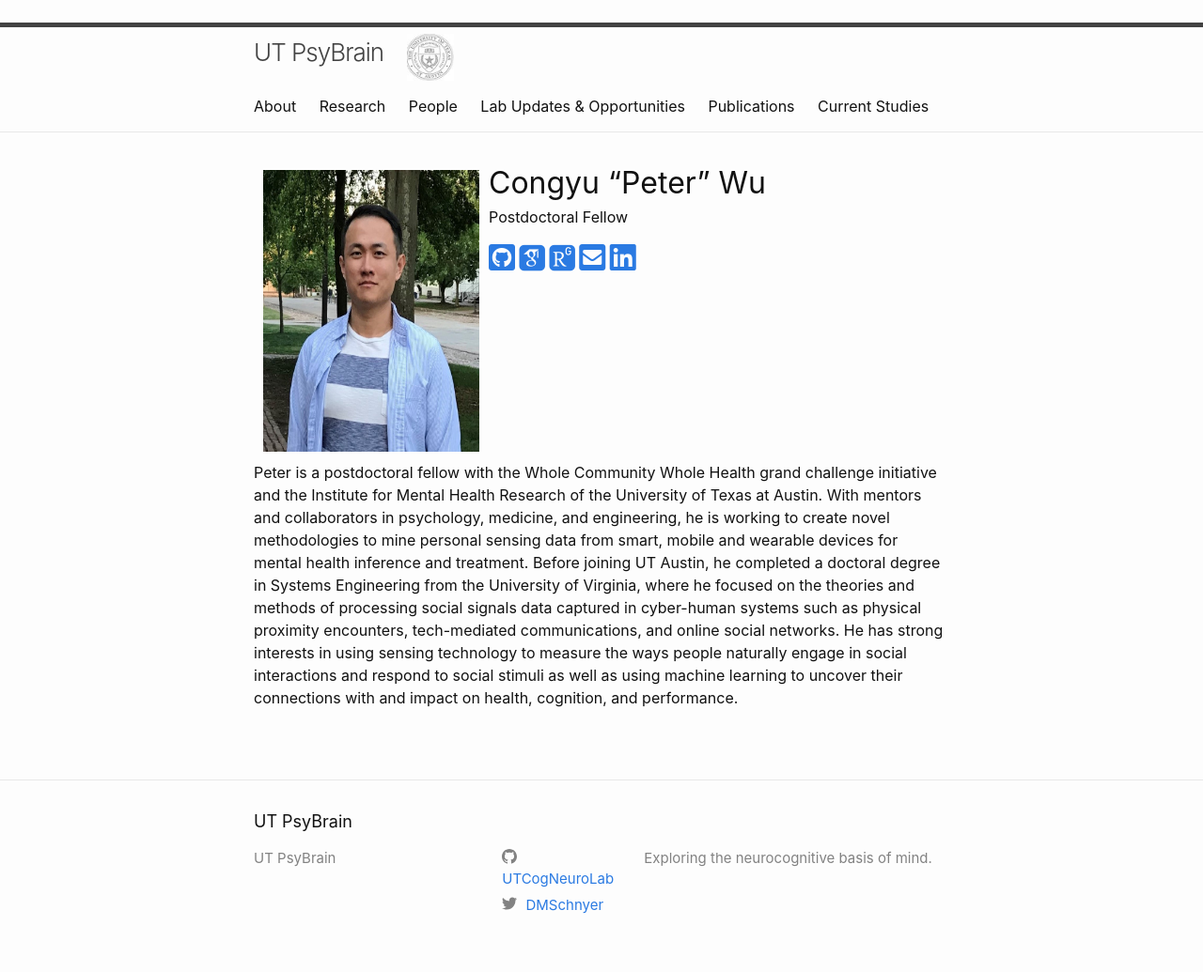
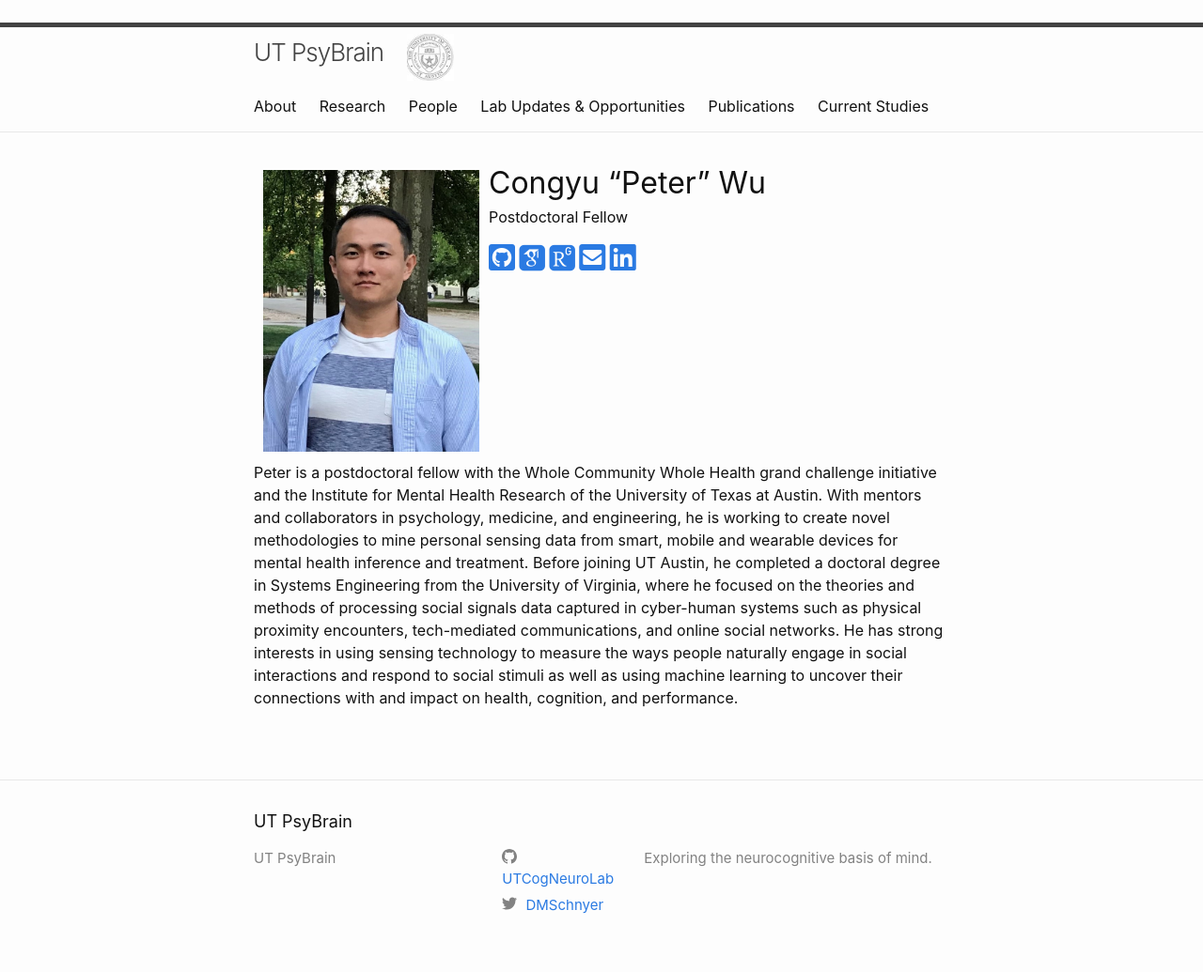
Before and after one commit to UTCogNeuroLab/UTCogNeuroLab.github.io, a Jekyll site: the page built from team/peter-wu.md, in a window 1280 px wide. Shown: the whole page at 94% size. Built offline with Jekyll 4.4.1, drawn with Linux system fonts in a browser that asks for light colours; nearby versions of some CDN libraries; some web fonts are replaced.

Commit message:
Fixing Peter's picture

```diff
--- a/team/peter-wu.md
+++ b/team/peter-wu.md
@@ -2,7 +2,7 @@
 layout: team-member
 person: "Congyu “Peter” Wu"
 position: "Postdoctoral Fellow"
-image: "/assets/peterwu.jpg"
+image: "/assets/peter-wu.jpg"
 github: cw9dd
 googlescholar: i-QMWCoAAAAJ&hl
 researchgate: Congyu_Wu
```
Also changed, not shown: people.md (+1 -1 lines), assets/peter-wu.jpg (added), assets/peterwu.jpg (deleted).
